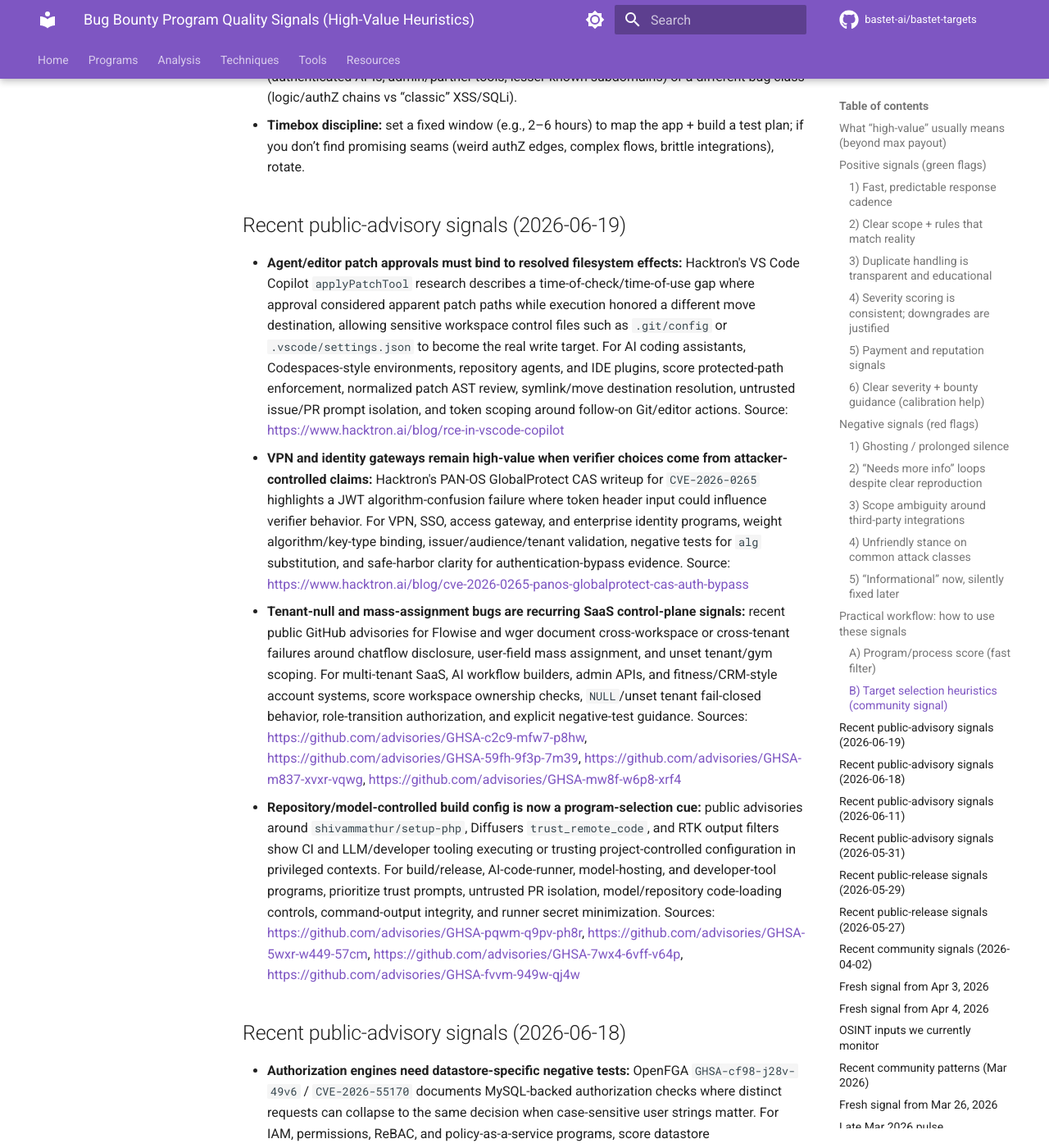
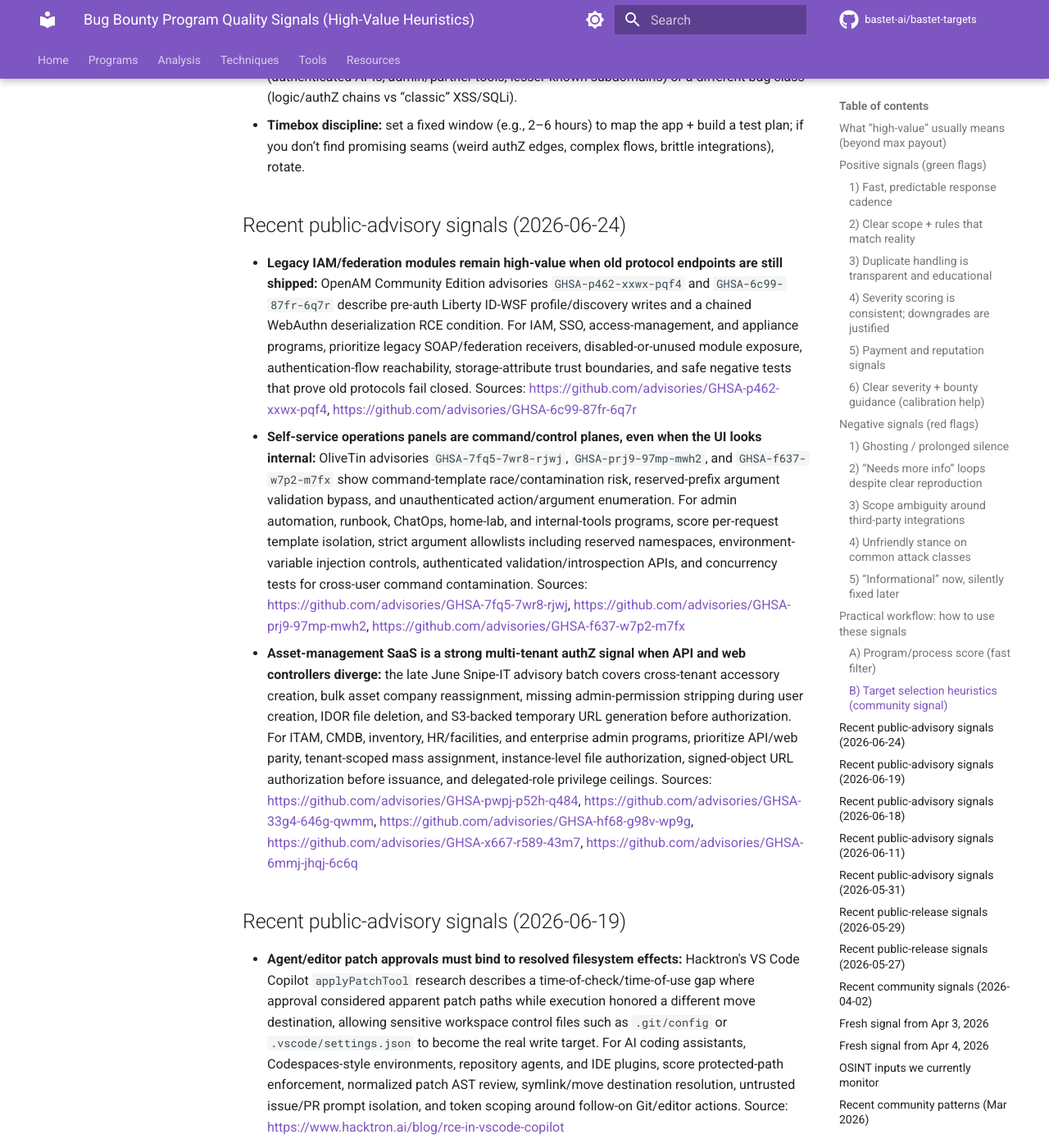
Before and after one commit to bastet-ai/bastet-targets, an MkDocs documentation site: the page built from docs/program-quality-signals.md, in a window 1280 px wide and 1400 px high, scrolled down 3838 px. Shown: the whole window at 82% size. Built offline with MkDocs 1.6.1 and Material for MkDocs 9.7.7, drawn with Linux system fonts in a browser that asks for light colours; comment, search, counter and statistics services are not loaded.

Commit message:
Add June 24 late advisory target signals

```diff
--- a/docs/program-quality-signals.md
+++ b/docs/program-quality-signals.md
@@ -120,6 +120,12 @@
 - **Large SPA/admin JS bundles as recon signal:** finding a massive `index.<hash>.js` for an admin/partner UI is often a *positive* signal (many routes, API endpoints, feature flags). It’s not a vuln by itself, but it can quickly reveal hidden surfaces (API base paths, GraphQL operations, permission checks) via source maps, route tables, and string/endpoint extraction.
 - **Duplicate pressure:** if you keep hitting duplicates, shift to *less scanned* surfaces (authenticated APIs, admin/partner tools, lesser-known subdomains) or a different bug class (logic/authZ chains vs “classic” XSS/SQLi).
 - **Timebox discipline:** set a fixed window (e.g., 2–6 hours) to map the app + build a test plan; if you don’t find promising seams (weird authZ edges, complex flows, brittle integrations), rotate.
+
+## Recent public-advisory signals (2026-06-24)
+
+- **Legacy IAM/federation modules remain high-value when old protocol endpoints are still shipped:** OpenAM Community Edition advisories `GHSA-p462-xxwx-pqf4` and `GHSA-6c99-87fr-6q7r` describe pre-auth Liberty ID-WSF profile/discovery writes and a chained WebAuthn deserialization RCE condition. For IAM, SSO, access-management, and appliance programs, prioritize legacy SOAP/federation receivers, disabled-or-unused module exposure, authentication-flow reachability, storage-attribute trust boundaries, and safe negative tests that prove old protocols fail closed. Sources: https://github.com/advisories/GHSA-p462-xxwx-pqf4, https://github.com/advisories/GHSA-6c99-87fr-6q7r
+- **Self-service operations panels are command/control planes, even when the UI looks internal:** OliveTin advisories `GHSA-7fq5-7wr8-rjwj`, `GHSA-prj9-97mp-mwh2`, and `GHSA-f637-w7p2-m7fx` show command-template race/contamination risk, reserved-prefix argument validation bypass, and unauthenticated action/argument enumeration. For admin automation, runbook, ChatOps, home-lab, and internal-tools programs, score per-request template isolation, strict argument allowlists including reserved namespaces, environment-variable injection controls, authenticated validation/introspection APIs, and concurrency tests for cross-user command contamination. Sources: https://github.com/advisories/GHSA-7fq5-7wr8-rjwj, https://github.com/advisories/GHSA-prj9-97mp-mwh2, https://github.com/advisories/GHSA-f637-w7p2-m7fx
+- **Asset-management SaaS is a strong multi-tenant authZ signal when API and web controllers diverge:** the late June Snipe-IT advisory batch covers cross-tenant accessory creation, bulk asset company reassignment, missing admin-permission stripping during user creation, IDOR file deletion, and S3-backed temporary URL generation before authorization. For ITAM, CMDB, inventory, HR/facilities, and enterprise admin programs, prioritize API/web parity, tenant-scoped mass assignment, instance-level file authorization, signed-object URL authorization before issuance, and delegated-role privilege ceilings. Sources: https://github.com/advisories/GHSA-pwpj-p52h-q484, https://github.com/advisories/GHSA-33g4-646g-qwmm, https://github.com/advisories/GHSA-hf68-g98v-wp9g, https://github.com/advisories/GHSA-x667-r589-43m7, https://github.com/advisories/GHSA-6mmj-jhqj-6c6q
 
 ## Recent public-advisory signals (2026-06-19)
 
```
Also changed, not shown: docs/programs/high-value.md (+1 -0 lines).
